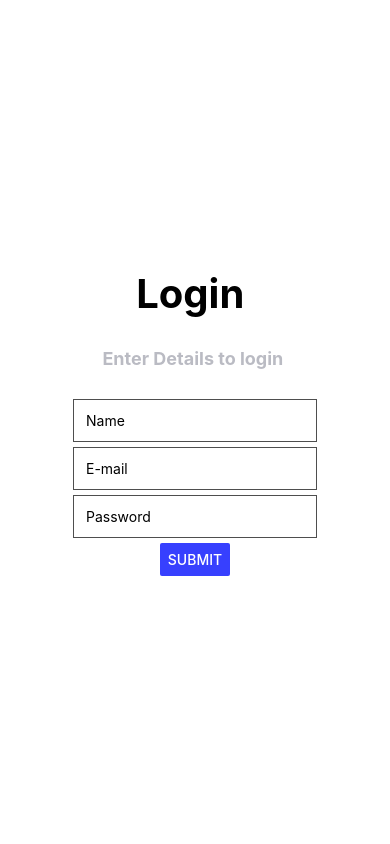
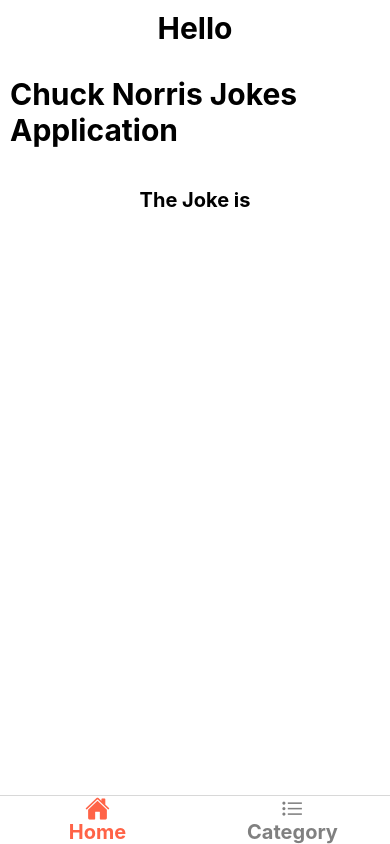
Before and after one commit to victorkbuzes/JokesApplication, a React Native app: screen /category in a window 390 px wide. Built offline with nearby package versions, Linux system fonts and the light colour scheme; no server answers.

Commit message:
added Persist State

```diff
--- a/App.js
+++ b/App.js
@@ -1,6 +1,7 @@
 
 import { Provider } from 'react-redux';
-import { store } from './src/app/store';
+import { PersistGate } from 'redux-persist/integration/react';
+import { persistor, store } from './src/app/store';
 import { RootNavigator } from './src/navigation';
 
 
@@ -9,7 +10,11 @@
 export default function App() {
   return (
     <Provider store={store}>
+      <PersistGate persistor = {persistor} >
       <RootNavigator />
+
+      </PersistGate>
+
     </Provider>
 
 
--- a/package.json
+++ b/package.json
@@ -11,7 +11,7 @@
   },
   "dependencies": {
     "@expo/webpack-config": "^0.17.0",
-    "@react-native-async-storage/async-storage": "~1.17.3",
+    "@react-native-async-storage/async-storage": "^1.17.10",
     "@react-navigation/bottom-tabs": "^6.3.3",
     "@react-navigation/native": "^6.0.12",
     "@react-navigation/native-stack": "^6.8.0",
--- a/src/app/store.js
+++ b/src/app/store.js
@@ -1,17 +1,24 @@
+import AsyncStorage from "@react-native-async-storage/async-storage";
 import {  configureStore } from "@reduxjs/toolkit";
+
+import { persistReducer, persistStore } from 'redux-persist';
 import JokesSlice  from "../features/jokes/jokesSlice";
 import  UserSlice  from "../features/user/userSlice";
 
+const persistConfig = {
+    key: 'root',
+    storage: AsyncStorage
+  }
 
-
-
-
+  const persistedReducer = persistReducer(persistConfig, JokesSlice)
 
 export const store =configureStore({
     reducer: {
-        jokesReducer:JokesSlice,
+        jokesReducer:persistedReducer,
         userReducer: UserSlice
 
 
     }
 })
+
+export const persistor = persistStore(store)
--- a/src/features/jokes/Jokes.js
+++ b/src/features/jokes/Jokes.js
@@ -21,9 +21,6 @@
   return (
     <View style={{ flex: 1, padding: 24 }}>
       <Text>{jokes.value}</Text>
-
-
-
     </View>
 
   )
@@ -35,6 +32,7 @@
       justifyContent: 'center',
       alignItems: 'center',
     },
+
   });
 
 
--- a/src/features/jokes/JokesCategory.js
+++ b/src/features/jokes/JokesCategory.js
@@ -1,4 +1,4 @@
-import { View, Text, StyleSheet } from 'react-native'
+import {  Text, StyleSheet } from 'react-native'
 import React, { useEffect, useState } from 'react'
 import { useDispatch, useSelector } from 'react-redux'
 import  DropDownPicker from 'react-native-dropdown-picker'
@@ -29,15 +29,13 @@
     }, [categoryvalue]);
   return (
       <><DropDownPicker
-      style={{
-        alignItems: "center",
-        justifyContent: "center"
-      }}
+
       open={open}
+      value={categoryvalue}
       items={jokesCategory}
       setOpen={setOpen}
       setValue={setCategoryValue}
-      setItems={categoryvalue} /><Text>{jokesPerCategory.value}</Text></>
+      setItems={categoryvalue} /><Text style={styles.baseText}>{jokesPerCategory.value}</Text></>
 
   )
 
@@ -48,15 +46,12 @@
     container: {
         flex: 1,
         justifyContent: 'center',
-
-
-
     },
     baseText : {
         fontWeight : 'bold',
-
         height: 15,
-
+        paddingTop: 40,
+        fontSize: 25,
 
     },
 
--- a/src/features/user/userSlice.js
+++ b/src/features/user/userSlice.js
@@ -4,9 +4,7 @@
 export const UserSlice = createSlice({
     name: 'user',
     initialState: {
-
         name: '',
-
 
     },
     reducers : {
--- a/src/navigation/index.js
+++ b/src/navigation/index.js
@@ -2,16 +2,13 @@
 import { createNativeStackNavigator } from '@react-navigation/native-stack';
 import React from 'react';
 import HomeScreen from '../screens/HomeScreen';
-import { JokesScreen } from '../screens/JokesScreen';
 import { LoginScreen } from '../screens/LoginScreen';
-import { RegistrationScreen } from '../screens/RegistrationScreen';
 
 const Stack = createNativeStackNavigator();
 export const RootNavigator = () => {
     return (
         <NavigationContainer>
-            <Stack.Navigator initialRouteName='login' >
-            <Stack.Screen name='register' component={RegistrationScreen} options={{ headerShown: false }}/>
+            <Stack.Navigator initialRouteName='jokes' >
             <Stack.Screen name='login' component={LoginScreen} options={{ headerShown: false }} />
             <Stack.Screen name='jokes' component={HomeScreen} options={{ headerShown: false }} />
             </Stack.Navigator>
--- a/src/screens/CategoryScreen.js
+++ b/src/screens/CategoryScreen.js
@@ -1,4 +1,4 @@
-import { View, Text  } from 'react-native'
+import { View, Text, StyleSheet  } from 'react-native'
 import React from 'react'
 import { JokesCategory } from '../features/jokes/JokesCategory'
 
@@ -8,16 +8,37 @@
 
 
   return (
-    <View>
-      <Text>Get Jokes Per Category</Text>
+    <View style={styles.container}>
+      <Text style= {styles.title}>Get Jokes Per Category</Text>
 
-      <Text>Select Category from the Picker</Text>
+      <Text style={styles.text}>Select Category from the Picker</Text>
 
       <JokesCategory/>
-
-
-
 
     </View>
   )
 }
+
+
+const styles = StyleSheet.create({
+  container: {
+      flex: 1,
+      alignItems: "center",
+      padding: 10,
+      backgroundColor: "white",
+  },
+  title: {
+    fontSize: 22,
+    fontWeight: "bold",
+    paddingTop:30
+  },
+  text: {
+    fontSize: 16,
+    fontWeight: "bold",
+    paddingTop:30,
+    paddingBottom:30
+
+  }
+
+
+})
--- a/src/screens/JokesScreen.js
+++ b/src/screens/JokesScreen.js
@@ -1,20 +1,50 @@
-import { View, Text } from 'react-native'
+import { View, Text, StyleSheet } from 'react-native'
 import React from 'react'
 import Jokes from '../features/jokes/Jokes'
 import { useSelector } from 'react-redux'
-import { JokesCategory } from '../features/jokes/JokesCategory'
 
 
 export const JokesScreen = () => {
   const {name} = useSelector(state => state.userReducer)
 
   return (
-    <View>
-      <Text> Hello {name}</Text>
+    <View style ={styles.container} >
+      <Text  style={styles.text} > Hello {name}</Text>
+      <Text style={styles.jokes} >Chuck Norris Jokes Application</Text>
+      <Text style={styles.baseText} >The Joke is</Text>
 
-
-      <Jokes />
+      <Jokes  />
 
     </View>
   )
 }
+
+const styles = StyleSheet.create({
+  container: {
+    flex: 1,
+    alignItems: "center",
+    justifyContent: "center",
+    padding: 10,
+    backgroundColor: "white",
+  },
+  text: {
+    fontSize:30,
+    fontWeight: "bold",
+
+
+  },
+  jokes: {
+    fontSize:30,
+    fontWeight: "bold",
+    paddingBottom: 10,
+    paddingTop: 30,
+  },
+  baseText: {
+    fontSize:20,
+    fontWeight: "bold",
+    paddingBottom: 10,
+    paddingTop: 30,
+
+  }
+
+})
```
